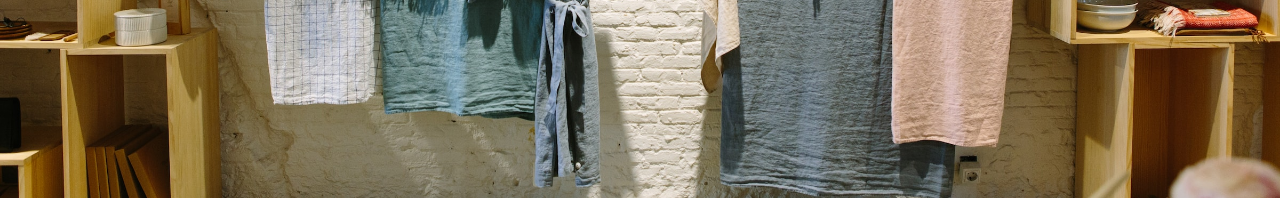
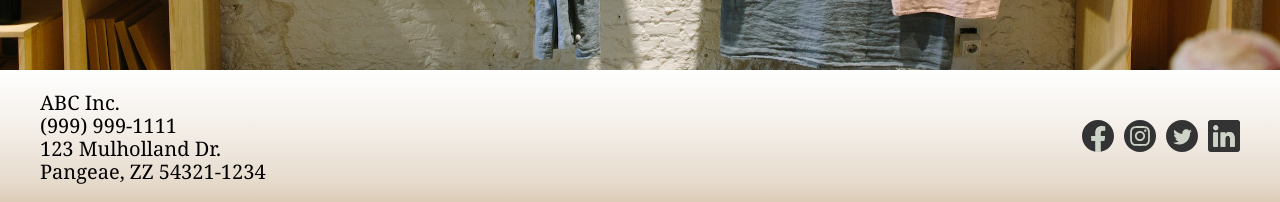
Before and after one commit to dukdukg00se/shopping-cart, a React (Vite) app: page / in a window 1280 px wide. Shown: the part 602-804 px from the top of the page. Built offline with nearby package versions, Linux system fonts and the light colour scheme; no server answers.

Commit message:
Add Footer component

```diff
--- a/src/App.jsx
+++ b/src/App.jsx
@@ -1,6 +1,7 @@
 import { useState, useEffect } from 'react';
 import { Routes, Route } from 'react-router-dom';
-import Navbar from './components/navbar/Navbar';
+import Navbar from './components/header/Header';
+import Footer from './components/footer/Footer';
 import Home from './pages/home/Home';
 import Products from './pages/products/Products';
 import Cart from './pages/cart/Cart';
@@ -152,6 +153,8 @@ function App() {
           }
         />
       </Routes>
+
+      <Footer />
     </>
   );
 }
```
